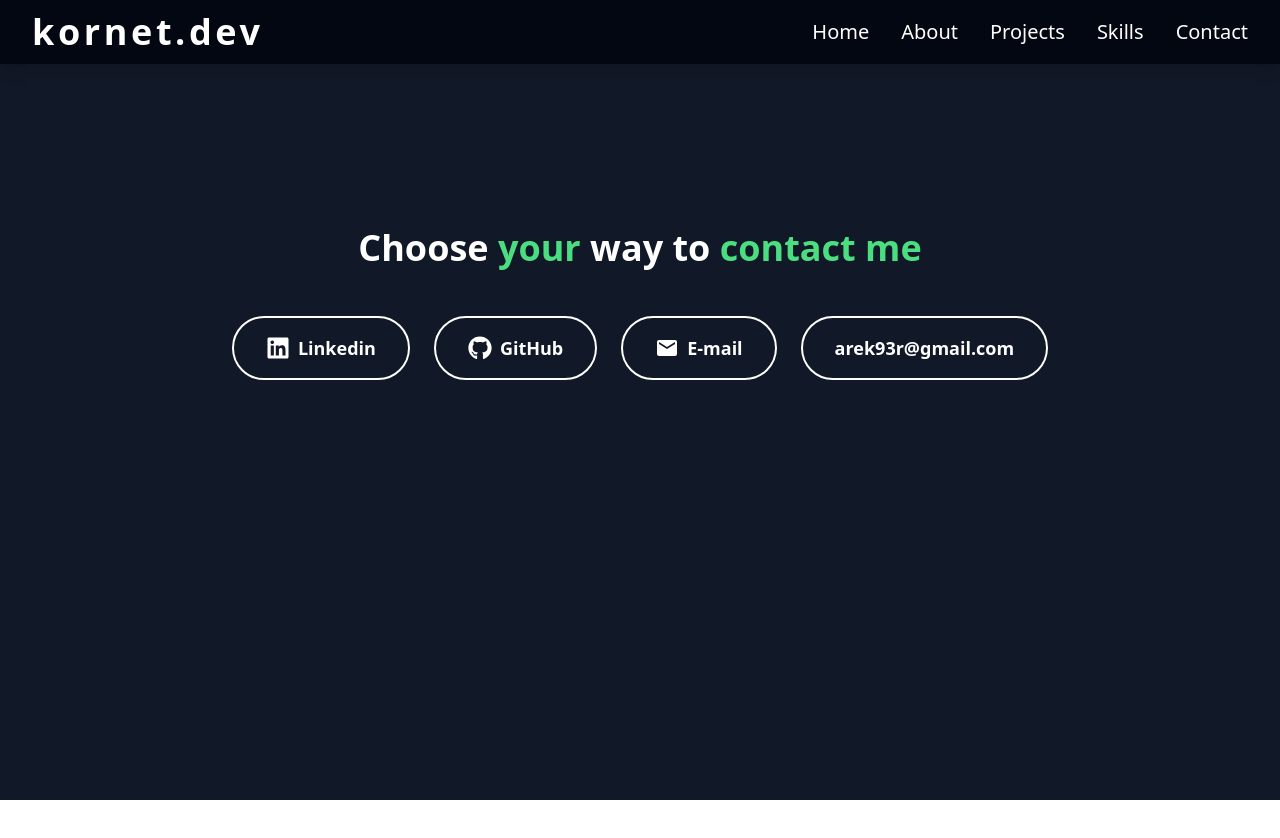
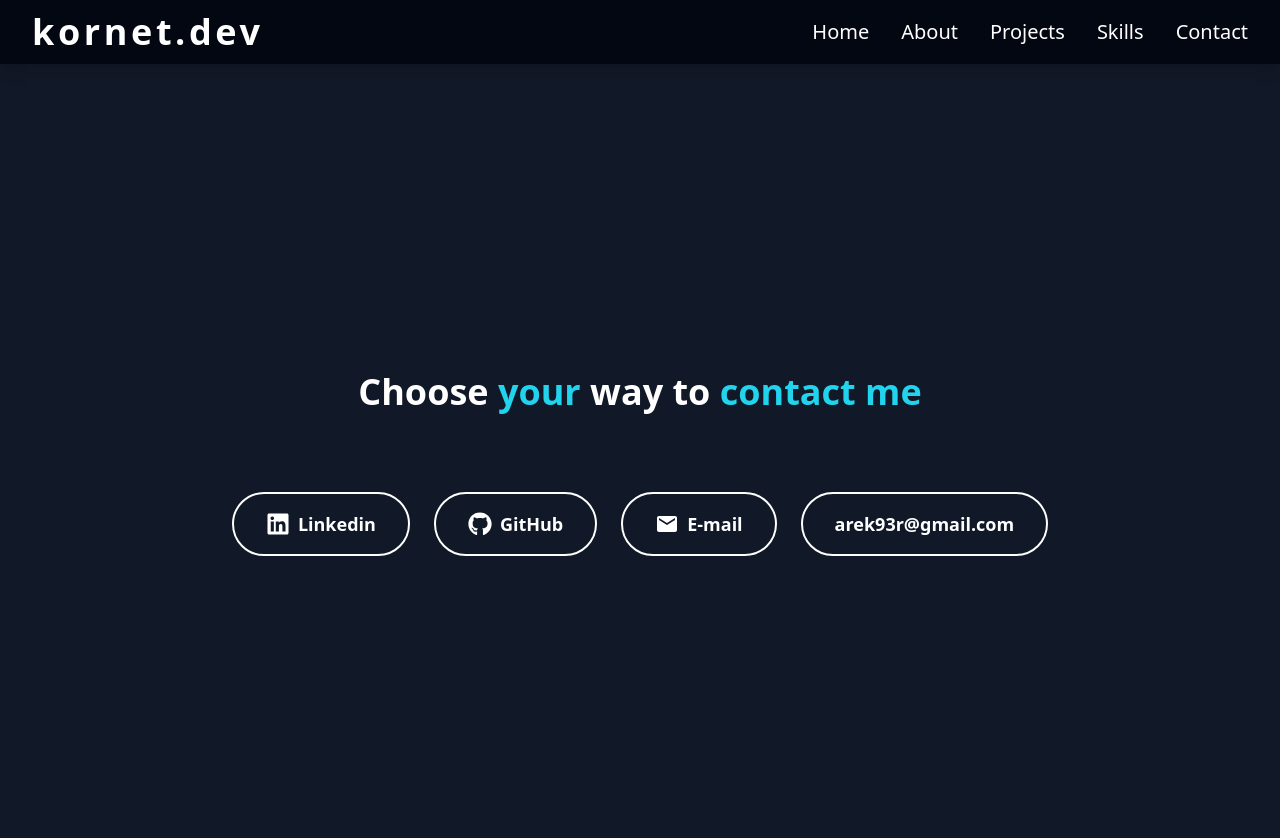
Before and after one commit to Kornetas/portfolio, a React (Vite) app: page /contact in a window 1280 px wide. Shown: the top 838 px of the page. Before the commit the page ends 800 px from the top, so only its background shows below. Built offline with nearby package versions, Linux system fonts and the light colour scheme.

Commit message:
animate all Contact actions and switch theme to neon blue

```diff
--- a/src/pages/Contact.jsx
+++ b/src/pages/Contact.jsx
@@ -1,6 +1,7 @@
 import { useState } from "react";
 import { FaLinkedin, FaGithub } from "react-icons/fa";
 import { MdEmail } from "react-icons/md";
+import StaggeredList from "../components/StaggeredList";
 
 function Contact() {
   const [copied, setCopied] = useState(false);
@@ -13,23 +14,32 @@ function Contact() {
   };
 
   return (
-    <section className="relative flex flex-col items-center justify-center min-h-[60vh] px-4 py-12">
+    <section className="relative flex flex-col items-center justify-center min-h-screen px-4 py-12">
       {copied && (
-        <div className="fixed top-8 inset-x-0 mx-auto z-50 bg-green-500 text-white text-lg px-6 py-2 rounded-lg shadow-lg font-bold animate-slideDownUp w-max transition-opacity duration-300">
+        <div className="fixed top-8 inset-x-0 mx-auto z-50 bg-cyan-500 text-white text-lg px-6 py-2 rounded-lg shadow-lg font-bold animate-slideDownUp w-max transition-opacity duration-300">
           Copied to clipboard!
         </div>
       )}
-
-      <h2 className="text-3xl md:text-4xl font-bold mb-12 text-white text-center">
-        Choose <span className="text-green-400">your</span> way to{" "}
-        <span className="text-green-400">contact me</span>
-      </h2>
-      <div className="flex flex-wrap gap-6 items-center justify-center w-full max-w-4xl">
+      <StaggeredList
+        from="bottom"
+        duration={0.7}
+        className="flex flex-col items-center w-full"
+      >
+        <h2 className="text-3xl md:text-4xl font-bold mb-20 text-white text-center">
+          Choose <span className="text-cyan-400">your</span> way to{" "}
+          <span className="text-cyan-400">contact me</span>
+        </h2>
+      </StaggeredList>
+      <StaggeredList
+        from="bottom"
+        stagger={0.3}
+        className="flex flex-wrap gap-6 items-center justify-center w-full max-w-4xl"
+      >
         <a
           href="https://www.linkedin.com/in/arek-dev"
           target="_blank"
           rel="noopener noreferrer"
-          className="flex items-center gap-2 px-8 py-4 rounded-full border-2 border-white text-white font-bold text-lg transition hover:border-green-400 hover:text-green-400 focus:outline-none"
+          className="flex items-center gap-2 px-8 py-4 rounded-full border-2 border-white text-white font-bold text-lg transition hover:border-cyan-400 hover:text-cyan-400 focus:outline-none"
         >
           <FaLinkedin className="text-white text-2xl transition" />
           Linkedin
@@ -38,14 +48,14 @@ function Contact() {
           href="https://github.com/arekdev"
           target="_blank"
           rel="noopener noreferrer"
-          className="flex items-center gap-2 px-8 py-4 rounded-full border-2 border-white text-white font-bold text-lg transition hover:border-green-400 hover:text-green-400 focus:outline-none"
+          className="flex items-center gap-2 px-8 py-4 rounded-full border-2 border-white text-white font-bold text-lg transition hover:border-cyan-400 hover:text-cyan-400 focus:outline-none"
         >
           <FaGithub className="text-white text-2xl transition" />
           GitHub
         </a>
         <a
           href="mailto:contact@arek.dev"
-          className="flex items-center gap-2 px-8 py-4 rounded-full border-2 border-white text-white font-bold text-lg transition hover:border-green-400 hover:text-green-400 focus:outline-none"
+          className="flex items-center gap-2 px-8 py-4 rounded-full border-2 border-white text-white font-bold text-lg transition hover:border-cyan-400 hover:text-cyan-400 focus:outline-none"
         >
           <MdEmail className="text-white text-2xl transition" />
           E-mail
@@ -53,11 +63,11 @@ function Contact() {
         <button
           type="button"
           onClick={handleCopy}
-          className="flex items-center gap-2 px-8 py-4 rounded-full border-2 border-white text-white font-bold text-lg bg-transparent transition hover:border-green-400 hover:text-green-400 focus:outline-none relative"
+          className="flex items-center gap-2 px-8 py-4 rounded-full border-2 border-white text-white font-bold text-lg bg-transparent transition hover:border-cyan-400 hover:text-cyan-400 focus:outline-none relative"
         >
           {email}
         </button>
-      </div>
+      </StaggeredList>
     </section>
   );
 }
```
